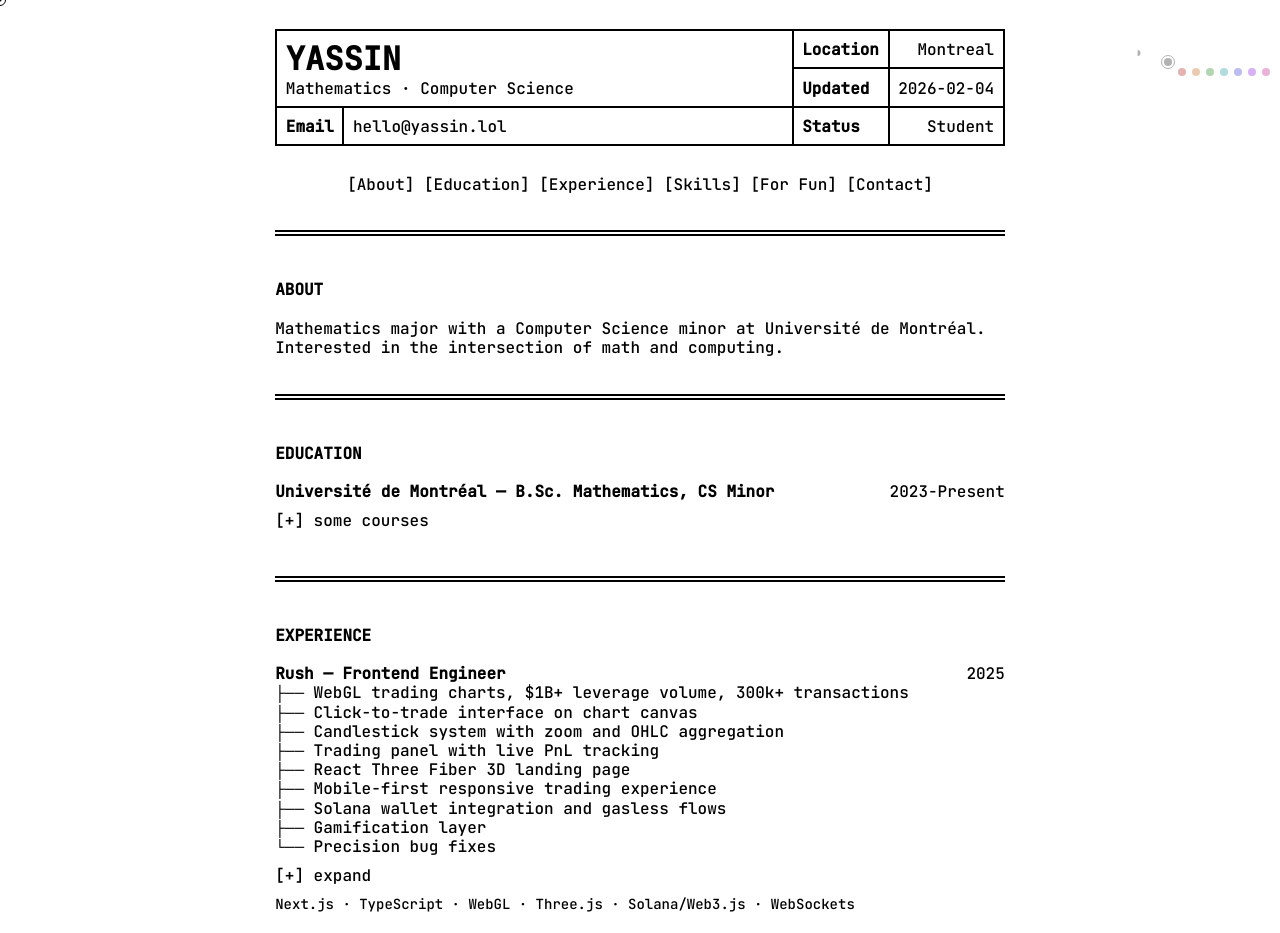
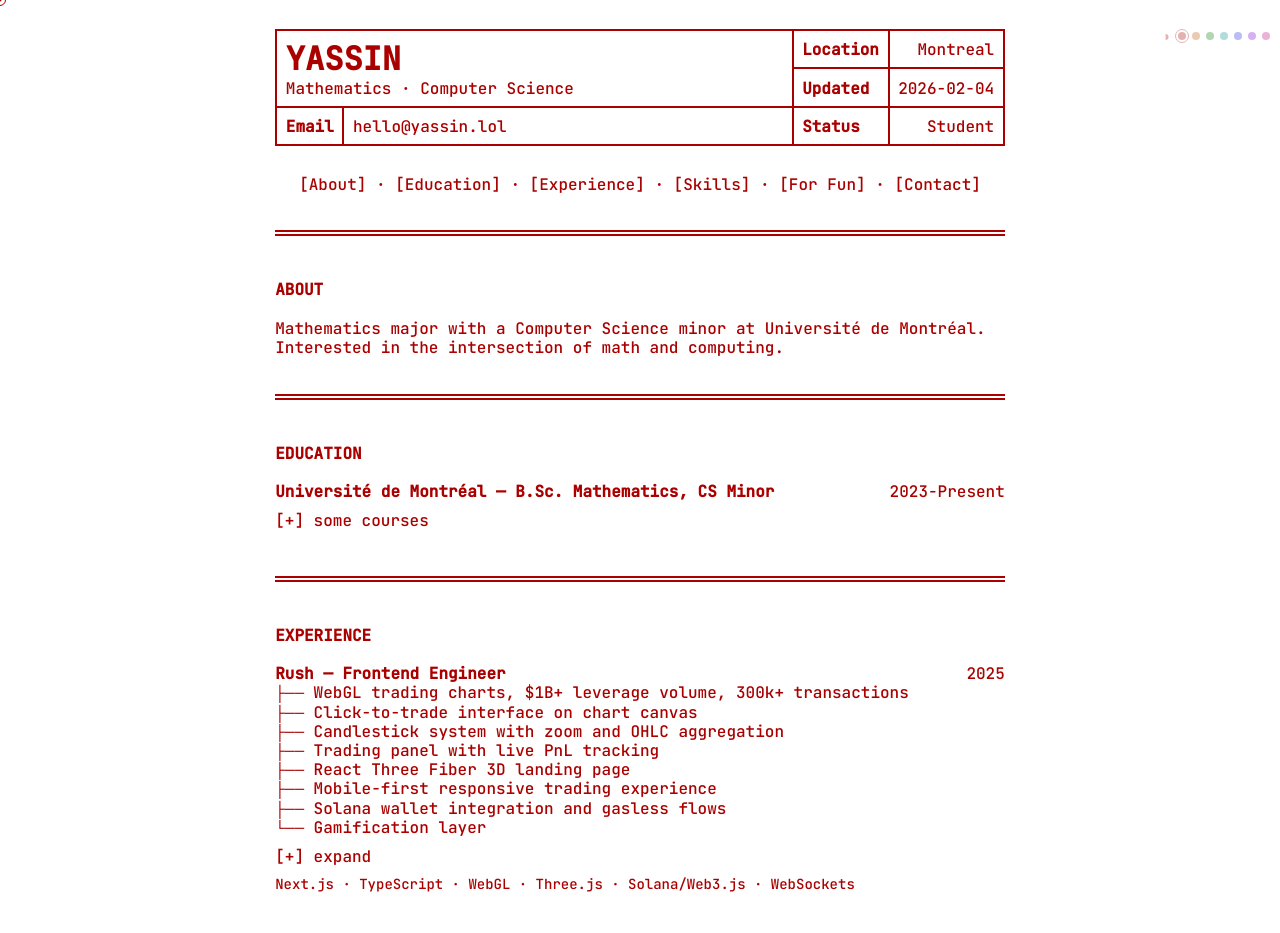
Before and after one commit to starlightglim/portfolio, a Vue app: page / in a window 1280 px wide. Shown: the top 933 px of the page. Built offline with nearby package versions, Linux system fonts and the light colour scheme.

Commit message:
color picker fix

```diff
--- a/src/components/ColorBar.vue
+++ b/src/components/ColorBar.vue
@@ -26,7 +26,6 @@
 import { ref, onMounted } from 'vue'
 
 const colors = [
-  { name: 'mono', light: '#000', dark: '#fff' },
   { name: 'red', light: '#a00', dark: '#f66' },
   { name: 'orange', light: '#b50', dark: '#fa3' },
   { name: 'green', light: '#070', dark: '#5d5' },
@@ -86,7 +85,7 @@ onMounted(() => {
   if (saved) {
     const { dark, color } = JSON.parse(saved)
     isDark.value = dark
-    activeColor.value = color
+    activeColor.value = color < colors.length ? color : 0
   }
   applyTheme()
 })
@@ -107,10 +106,14 @@ onMounted(() => {
 
 .dropdown {
   display: flex;
-  gap: 6px;
+  gap: 8px;
   align-items: center;
   opacity: 0.3;
   transition: opacity 0.2s;
+}
+
+.dropdown * {
+  margin-top: 0;
 }
 
 .dropdown:hover {
@@ -127,20 +130,11 @@ onMounted(() => {
   align-items: center;
 }
 
-.colors::before {
-  content: '';
-  display: block;
-  font-size: 14px;
-  color: var(--text-color);
-  margin-right: 4px;
-}
-
 .dark-toggle {
   background: none;
   border: none;
   font-size: 14px;
   padding: 0;
-  margin-right: 6px;
   color: var(--text-color);
   line-height: 1;
 }
@@ -151,6 +145,8 @@ onMounted(() => {
   border-radius: 50%;
   border: none;
   padding: 0;
+  margin: 0;
+  vertical-align: middle;
   transition: transform 0.15s;
 }
 
--- a/src/components/Experience.vue
+++ b/src/components/Experience.vue
@@ -70,8 +70,7 @@ const handleMagmaLeave = () => {
 <span class="hl">├── React Three Fiber 3D landing page</span>
 <span class="hl">├── Mobile-first responsive trading experience</span>
 <span class="hl">├── Solana wallet integration and gasless flows</span>
-<span class="hl">├── Gamification layer</span>
-<span class="hl">└── Precision bug fixes</span></pre>
+<span class="hl">└── Gamification layer</span></pre>
       <pre v-else><span class="hl">├── WebGL trading charts at 60fps, $1B+ volume, 300k+ transactions</span>
 <span class="dim">│   └── Built real-time rendering pipeline processing live crypto
 │       price feeds with sub-second latency at scale</span>
@@ -93,12 +92,9 @@ const handleMagmaLeave = () => {
 <span class="hl">├── Solana wallet integration and gasless flows</span>
 <span class="dim">│   └── Implemented session management, transaction signing, and
 │       built deposit/withdrawal stepper to reduce drop-off</span>
-<span class="hl">├── Gamification layer</span>
-<span class="dim">│   └── Created win/loss animations, added sound feedback, and
-│       built shareable PnL cards for social virality</span>
-<span class="hl">└── Precision bug fixes</span>
-<span class="dim">    └── Debugged and fixed floating-point errors in price parsing
-        that were causing transaction failures on-chain</span></pre>
+<span class="hl">└── Gamification layer</span>
+<span class="dim">    └── Created win/loss animations, added sound feedback, and
+        built shareable PnL cards for social virality</span></pre>
       <a class="toggle" @click.prevent="expanded.rush = !expanded.rush">
         {{ expanded.rush ? '[-] collapse' : '[+] expand' }}
       </a>
@@ -130,7 +126,6 @@ const handleMagmaLeave = () => {
       </div>
       <pre v-if="!expanded.magma"><span class="hl">├── Vault dashboard for DeFi protocol, $5M+ TVL</span>
 <span class="hl">├── HyperEVM chain adaptation</span>
-<span class="hl">├── WebGL 3D landing page</span>
 <span class="hl">├── Real-time portfolio tracking with P&amp;L</span>
 <span class="hl">├── Precision bug fix in withdrawal flow</span>
 <span class="hl">├── Themeable component system</span>
@@ -141,9 +136,6 @@ const handleMagmaLeave = () => {
 <span class="hl">├── HyperEVM chain adaptation</span>
 <span class="dim">│   └── Led migration from Cosmos-based chains to EVM networks,
 │       integrated wallets and smart contract interactions</span>
-<span class="hl">├── WebGL 3D landing page</span>
-<span class="dim">│   └── Designed and developed interactive 3D visualizations to
-│       boost engagement and differentiate the brand</span>
 <span class="hl">├── Real-time portfolio tracking with P&amp;L</span>
 <span class="dim">│   └── Built tracking system showing positions, deposits, and
 │       unrealized P&amp;L with per-asset granularity</span>
--- a/src/components/Header.vue
+++ b/src/components/Header.vue
@@ -34,11 +34,11 @@ const currentDate = new Date().toISOString().split('T')[0]
   </div>
 
   <nav class="nav">
-    <a href="#about">About</a>
-    <a href="#education">Education</a>
-    <a href="#experience">Experience</a>
-    <a href="#skills">Skills</a>
-    <a href="#fun">For Fun</a>
+    <a href="#about">About</a> ·
+    <a href="#education">Education</a> ·
+    <a href="#experience">Experience</a> ·
+    <a href="#skills">Skills</a> ·
+    <a href="#fun">For Fun</a> ·
     <a href="#contact">Contact</a>
   </nav>
 </template>
```
